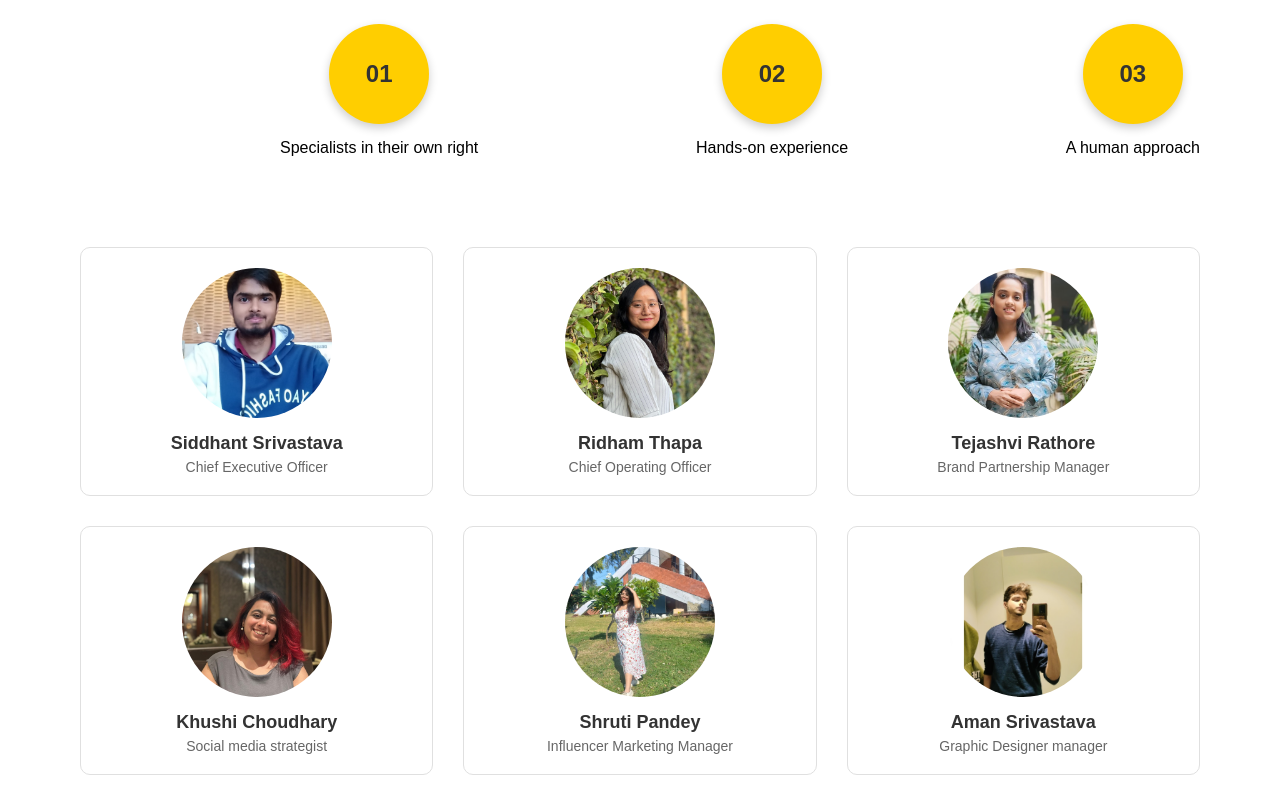
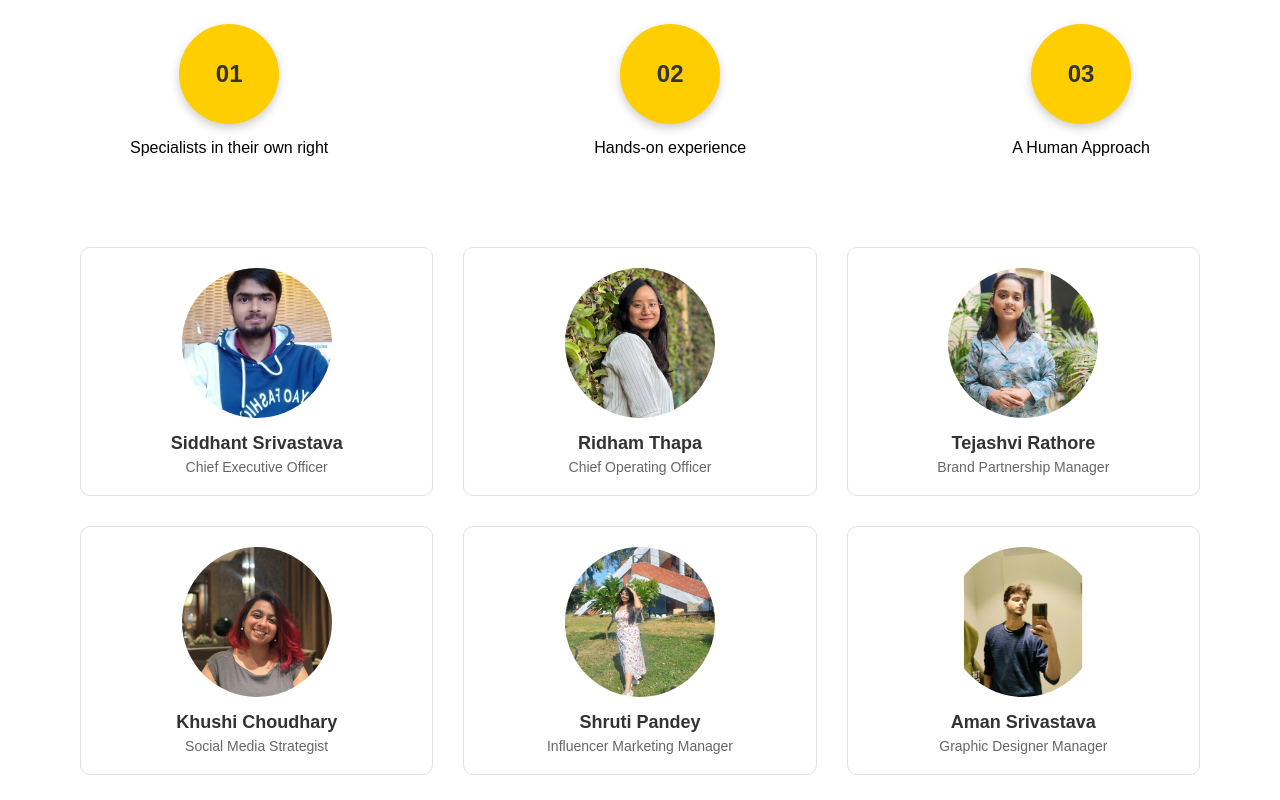
Before and after one commit to TechEntrance/SS, a plain HTML site: page about-us.html in a window 1280 px wide. Shown: the part 2680-3480 px from the top of the page. Drawn offline with Linux system fonts and the light colour scheme.

Commit message:
chotu glitches

```diff
--- a/about-us.html
+++ b/about-us.html
@@ -180,7 +180,7 @@
             </div>
             <div class="category-item">
                 <div class="number-box">03</div>
-                <p>A human approach</p>
+                <p>A Human Approach</p>
             </div>
         </div>
         <div class="team-grid">
@@ -211,7 +211,7 @@
                     <img src="./contents/about_us/team/profile2.jpg" alt="Khushi Choudhary">
                 </div>
                 <h4>Khushi Choudhary</h4>
-                <p>Social media strategist</p>
+                <p>Social Media Strategist</p>
             </div>
             <div class="team-member">
                 <div class="member-image">
@@ -226,7 +226,7 @@
                     <img src="./contents/about_us/team/profile5.jpg" alt="Aman Srivastava">
                 </div>
                 <h4>Aman Srivastava</h4>
-                <p>Graphic Designer manager</p>
+                <p>Graphic Designer Manager</p>
             </div>
             <div class="team-member">
                 <div class="member-image">
--- a/css/about-us.css
+++ b/css/about-us.css
@@ -319,6 +319,7 @@
     flex-direction: column;
     align-items: center;
     margin-bottom: 40px;
+    margin-inline: 50px;
 }
 
 .category-item p {
@@ -340,7 +341,6 @@
     box-shadow: 0 4px 10px rgba(0, 0, 0, 0.2);
     transition: transform 0.3s ease, background-color 0.3s ease, box-shadow 0.3s ease;
     position: relative;
-    margin-left: 200px;
 }
 
 .number-box:hover {
@@ -738,7 +738,6 @@ html {
 .category-item p {
     margin-top: 15px; /* Decrease the gap between the number box and the paragraph */
     font-size: 16px; /* Optional: Adjust font size if needed */
-    margin-left: 200px;
 }
 
 /* Ensure team member cards are centered below the number boxes */
```
Also changed, not shown: contact-us.html (+1 -0 lines).
